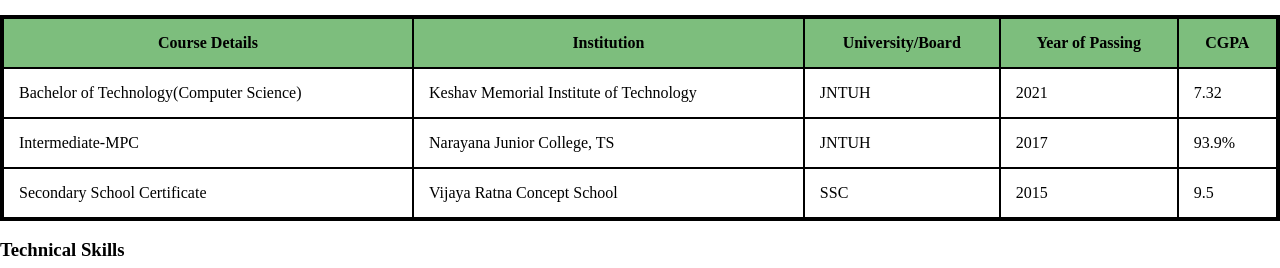
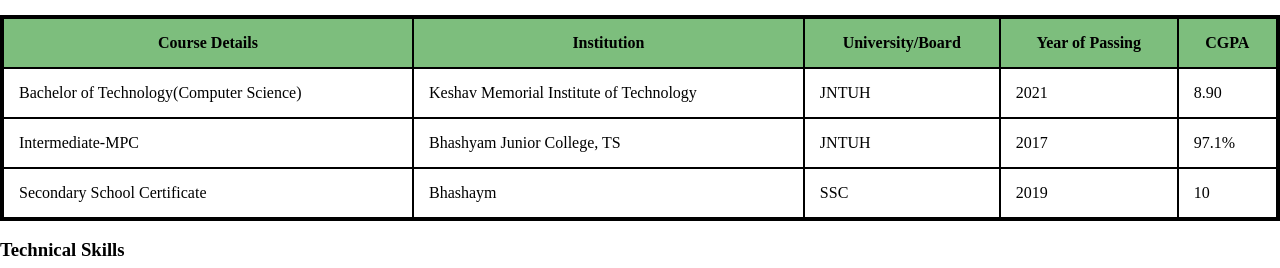
Before and after one commit to poojithmeduri/WT_assignment, a plain HTML site: page WT Assignments/Resume/index.html in a window 1280 px wide. Shown: the part 364-632 px from the top of the page. Drawn offline with Linux system fonts and the light colour scheme.

Commit message:
Update index.html

```diff
--- a/WT Assignments/Resume/index.html
+++ b/WT Assignments/Resume/index.html
@@ -34,21 +34,21 @@
         <td>Keshav Memorial Institute of Technology</td>
         <td>JNTUH</td>
         <td>2021</td>
-        <td>7.32</td>
+        <td>8.90</td>
       </tr>
       <tr>
         <td>Intermediate-MPC</td>
-        <td>Narayana Junior College, TS</td>
+        <td>Bhashyam Junior College, TS</td>
         <td>JNTUH</td>
         <td>2017</td>
-        <td>93.9%</td>
+        <td>97.1%</td>
       </tr>
       <tr>
         <td>Secondary School Certificate</td>
-        <td>Vijaya Ratna Concept School</td>
+        <td>Bhashaym</td>
         <td>SSC</td>
-        <td>2015</td>
-        <td>9.5</td>
+        <td>2019</td>
+        <td>10</td>
       </tr>
     </table> <br>
     <h3>Technical Skills</h3> <br>
```
